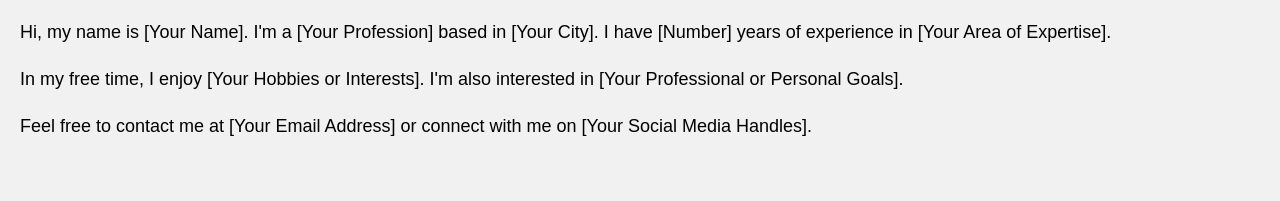
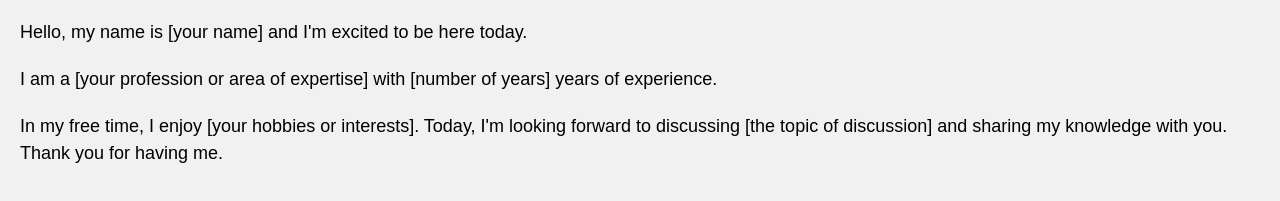
Before and after one commit to bsprj/BF_git-github, a plain HTML site: page sample_myself.html in a window 1280 px wide. Shown: the part 101-302 px from the top of the page. Drawn offline with Linux system fonts and the light colour scheme.

Commit message:
change sample introduction

```diff
--- a/sample_myself.html
+++ b/sample_myself.html
@@ -27,10 +27,10 @@
 	<h1>About Me</h1>
 
 	<!-- Add some information about yourself -->
-	<p>Hi, my name is [Your Name]. I'm a [Your Profession] based in [Your City]. I have [Number] years of experience in [Your Area of Expertise].</p>
+	<p>Hello, my name is [your name] and I'm excited to be here today.</p>
 
-	<p>In my free time, I enjoy [Your Hobbies or Interests]. I'm also interested in [Your Professional or Personal Goals].</p>
+	<p> I am a [your profession or area of expertise] with [number of years] years of experience.</p>
 
-	<p>Feel free to contact me at [Your Email Address] or connect with me on [Your Social Media Handles].</p>
+	<p>In my free time, I enjoy [your hobbies or interests]. Today, I'm looking forward to discussing [the topic of discussion] and sharing my knowledge with you. Thank you for having me.</p>
 </body>
 </html>
```
